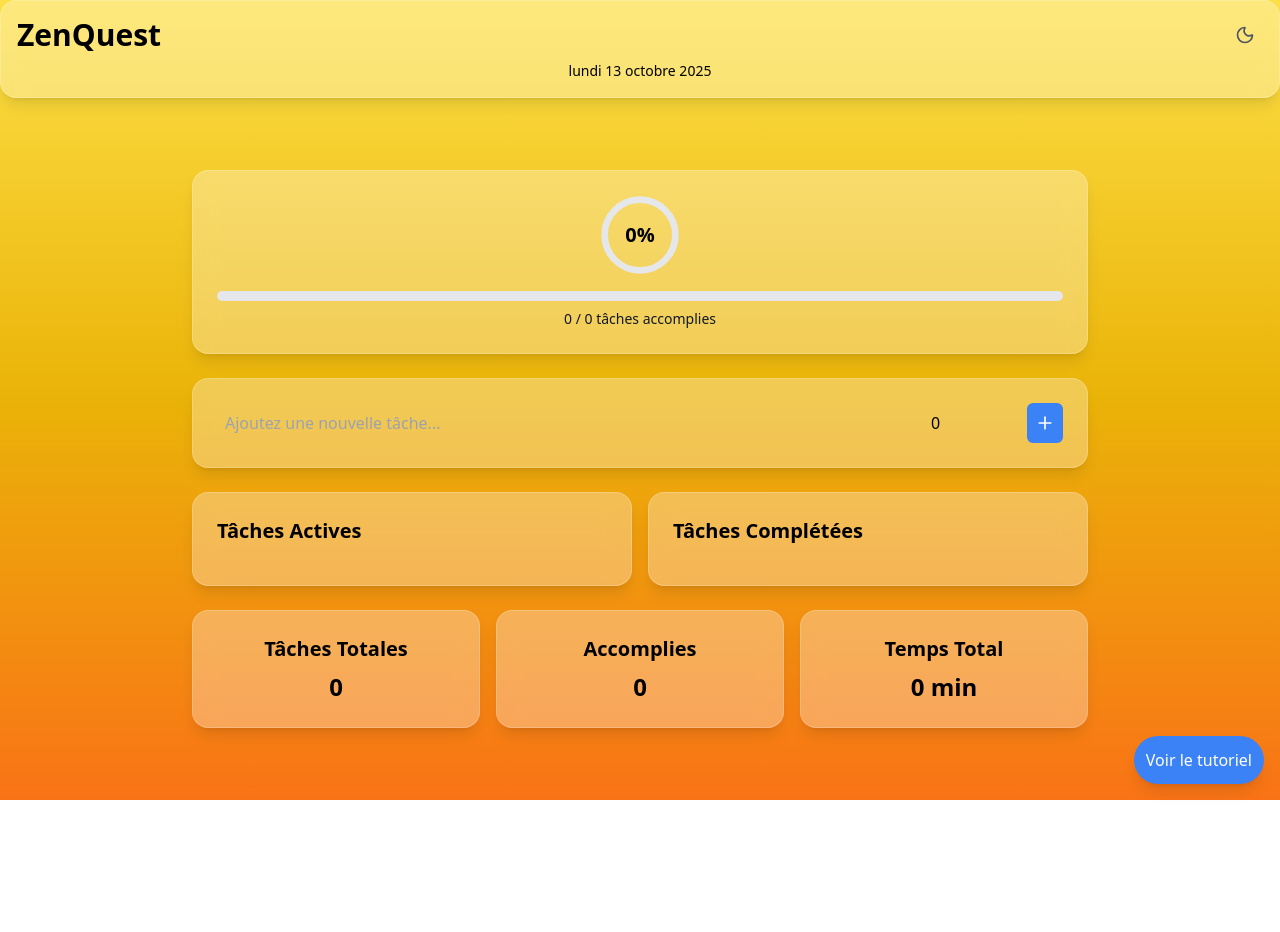
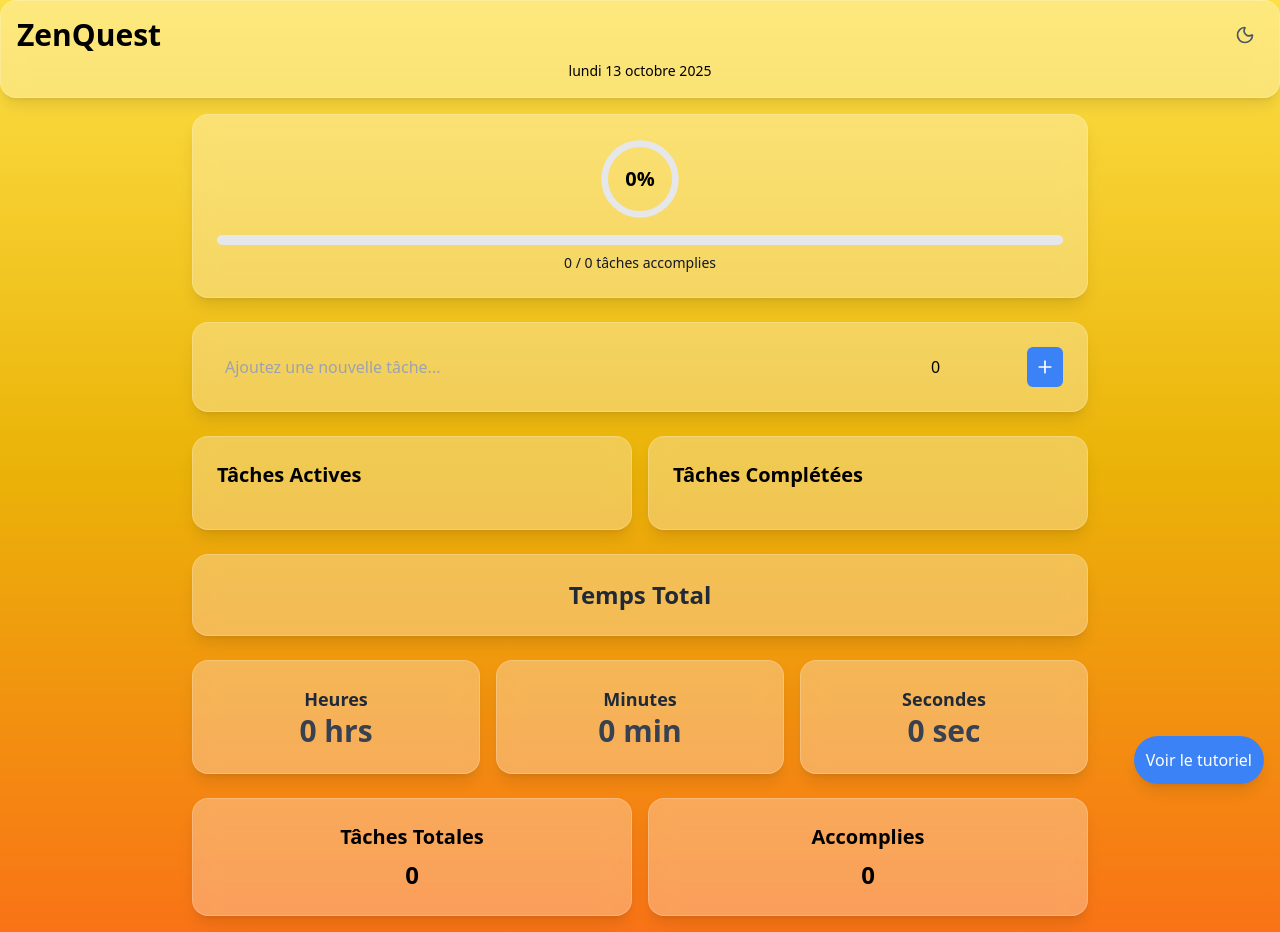
Before and after one commit to Maheryrslf/ProcrastinationBuster, a React (Vite) app: page / in a window 1280 px wide. Before the commit the page ends 800 px from the top, so only its background shows below. Built offline with nearby package versions, Linux system fonts and the light colour scheme.

Commit message:
Mise à Jour:compteur à rebours

```diff
--- a/src/components/DashboardContainer.jsx
+++ b/src/components/DashboardContainer.jsx
@@ -1,14 +1,17 @@
 import React, { useState, useEffect } from 'react';
 import Navbar from './Navbar';
 import ProgressBarCard from './ProgressBarCard';
+import AddTaskForm from './AddTaskForm';
 import ActiveTasksCard from './ActiveTasksCard';
-import CompletedTasksCard from './CompletedTasksCard'; // Pour la liste des tâches complétées
+import CompletedTasksCard from './CompletedTasksCard';
+import TotalTimeTitleCard from './TotalTimeTitleCard';
+import HoursCard from './HoursCard';
+import MinutesCard from './MinutesCard';
+import SecondsCard from './SecondsCard';
 import TotalTasksCard from './TotalTasksCard';
-import CompletedTasksStatCard from './CompletedTasksStatCard'; // Pour la stat des tâches accomplies
-import TotalTimeCard from './TotalTimeCard';
+import CompletedTasksStatCard from './CompletedTasksStatCard';
 import RewardNotification from './RewardNotification';
-import TutorialPage from './TutorialPage'; // Nouveau composant pour la page de tutoriel
-import AddTaskForm from './AddTaskForm';
+import TutorialPage from './TutorialPage';
 
 // Composant principal
 const DashboardContainer = () => {
@@ -16,13 +19,21 @@ const DashboardContainer = () => {
   const [newTask, setNewTask] = useState('');
   const [newTime, setNewTime] = useState(0);
   const [rewardMessage, setRewardMessage] = useState(null);
-  const [isTutorialOpen, setIsTutorialOpen] = useState(false); // État pour la page de tutoriel
+  const [remainingSeconds, setRemainingSeconds] = useState(0);
+  const [isTutorialOpen, setIsTutorialOpen] = useState(false);
 
   const totalTasks = tasks.length;
   const completedTasks = tasks.filter(task => task.completed).length;
   const progress = totalTasks > 0 ? (completedTasks / totalTasks) * 100 : 0;
-  const totalTime = tasks.reduce((sum, task) => sum + (task.timeEstimated || 0), 0);
+  const totalTimeMinutes = tasks.reduce((sum, task) => sum + (task.timeEstimated || 0), 0);
 
+  useEffect(() => {
+    // Compteur à rebours
+    const interval = setInterval(() => {
+      setRemainingSeconds(prev => (prev > 0 ? prev - 1 : 0));
+    }, 1000);
+    return () => clearInterval(interval);
+  }, []);
 
   const addTask = (e) => {
     e.preventDefault();
@@ -31,6 +42,7 @@ const DashboardContainer = () => {
     setTasks(newTasks);
     setNewTask('');
     setNewTime(0);
+    setRemainingSeconds(prev => prev + parseInt(newTime) * 60);
     checkRewards(newTasks);
   };
 
@@ -39,6 +51,12 @@ const DashboardContainer = () => {
       task.id === id ? { ...task, completed: !task.completed } : task
     );
     setTasks(newTasks);
+    // Réduire le temps restant si la tâche est marquée comme terminée
+    const task = newTasks.find(t => t.id === id);
+    if (task && task.completed) {
+      const timeToSubtract = task.timeEstimated * 60; // Convertir en secondes
+      setRemainingSeconds(prev => Math.max(prev - timeToSubtract, 0)); // Ne pas passer en dessous de 0
+    }
     checkRewards(newTasks);
   };
 
@@ -64,8 +82,13 @@ const DashboardContainer = () => {
     setIsTutorialOpen(false);
   };
 
+  // Calcul des heures, minutes, secondes restantes
+  const hours = Math.floor(remainingSeconds / 3600);
+  const minutes = Math.floor((remainingSeconds % 3600) / 60);
+  const seconds = remainingSeconds % 60;
+
   return (
-    <div className="min-h-screen bg-gradient-to-b from-yellow-300 via-yellow-500 to-orange-500 dark:bg-gradient-to-b dark:from-blue-700 dark:to-indigo-800 dark:to-gray-900 flex flex-col font-poppins relative">
+    <div className="min-h-screen bg-gradient-to-b from-yellow-300 via-yellow-500 to-orange-500 dark:bg-gradient-to-b dark:from-blue-800 dark:to-indigo-900 flex flex-col font-poppins relative">
       <Navbar />
       <div className="flex-1 flex items-center justify-center p-4">
         <div className="w-full max-w-4xl space-y-6">
@@ -75,17 +98,19 @@ const DashboardContainer = () => {
             <ActiveTasksCard tasks={tasks.filter(task => !task.completed)} toggleTask={toggleTask} deleteTask={deleteTask} />
             <CompletedTasksCard tasks={tasks.filter(task => task.completed)} toggleTask={toggleTask} deleteTask={deleteTask} />
           </div>
+          <TotalTimeTitleCard />
           <div className="grid grid-cols-1 md:grid-cols-3 gap-4">
+            <HoursCard hours={hours} />
+            <MinutesCard minutes={minutes} />
+            <SecondsCard seconds={seconds} />
+          </div>
+          <div className="grid grid-cols-1 md:grid-cols-2 gap-4">
             <TotalTasksCard totalTasks={totalTasks} />
             <CompletedTasksStatCard completedTasks={completedTasks} />
-            <TotalTimeCard totalTime={totalTime} />
           </div>
           <RewardNotification rewardMessage={rewardMessage} />
-
-
         </div>
       </div>
-      {/* Bouton fixe pour voir le tutoriel */}
       <button
         onClick={() => setIsTutorialOpen(true)}
         className="fixed bottom-4 right-4 bg-blue-500 text-white p-3 rounded-full shadow-lg hover:bg-blue-600 transition flex items-center space-x-2"
@@ -93,7 +118,6 @@ const DashboardContainer = () => {
       >
         <span>Voir le tutoriel</span>
       </button>
-      {/* Page de tutoriel */}
       {isTutorialOpen && <TutorialPage onClose={closeTutorial} />}
     </div>
   );
--- /dev/null
+++ b/src/components/HoursCard.jsx
@@ -0,0 +1,13 @@
+import React from 'react';
+
+// Carte pour les heures
+const HoursCard = ({ hours }) => {
+  return (
+    <div className="backdrop-blur-md bg-white/30 dark:bg-gray-800/30 rounded-2xl shadow-lg p-6 border border-white/20 text-center animate-fade-in">
+      <h3 className="text-lg font-bold text-gray-800 dark:text-white">Heures</h3>
+      <p className="text-3xl font-bold text-gray-700 dark:text-gray-200">{hours} hrs</p>
+    </div>
+  );
+};
+
+export default HoursCard;
--- /dev/null
+++ b/src/components/MinutesCard.jsx
@@ -0,0 +1,13 @@
+import React from 'react';
+
+// Carte pour les minutes
+const MinutesCard = ({ minutes }) => {
+  return (
+    <div className="backdrop-blur-md bg-white/30 dark:bg-gray-800/30 rounded-2xl shadow-lg p-6 border border-white/20 text-center animate-fade-in">
+      <h3 className="text-lg font-bold text-gray-800 dark:text-white">Minutes</h3>
+      <p className="text-3xl font-bold text-gray-700 dark:text-gray-200">{minutes} min</p>
+    </div>
+  );
+};
+
+export default MinutesCard;
--- /dev/null
+++ b/src/components/SecondsCard.jsx
@@ -0,0 +1,13 @@
+import React from 'react';
+
+// Carte pour les secondes
+const SecondsCard = ({ seconds }) => {
+  return (
+    <div className="backdrop-blur-md bg-white/30 dark:bg-gray-800/30 rounded-2xl shadow-lg p-6 border border-white/20 text-center animate-fade-in">
+      <h3 className="text-lg font-bold text-gray-800 dark:text-white">Secondes</h3>
+      <p className="text-3xl font-bold text-gray-700 dark:text-gray-200">{seconds} sec</p>
+    </div>
+  );
+};
+
+export default SecondsCard;
--- a/src/components/TotalTimeCard.jsx
+++ /dev/null
@@ -1,13 +0,0 @@
-import React from 'react';
-
-// Carte pour le temps total
-const TotalTimeCard = ({ totalTime }) => {
-  return (
-    <div className="backdrop-blur-md bg-white/30 dark:bg-gray-800/30 rounded-2xl shadow-lg p-6 border border-white/20 text-center">
-      <h2 className="text-xl font-bold text-black dark:text-white mb-2">Temps Total</h2>
-      <p className="text-2xl font-bold text-black dark:text-white">{totalTime} min</p>
-    </div>
-  );
-};
-
-export default TotalTimeCard;
--- /dev/null
+++ b/src/components/TotalTimeTitleCard.jsx
@@ -0,0 +1,12 @@
+import React from 'react';
+
+// Carte longue pour le titre "Temps Total"
+const TotalTimeTitleCard = () => {
+  return (
+    <div className="backdrop-blur-md bg-white/30 dark:bg-gray-800/30 rounded-2xl shadow-lg p-6 border border-white/20 text-center col-span-full animate-fade-in">
+      <h2 className="text-2xl font-bold text-gray-800 dark:text-white">Temps Total</h2>
+    </div>
+  );
+};
+
+export default TotalTimeTitleCard;
```
